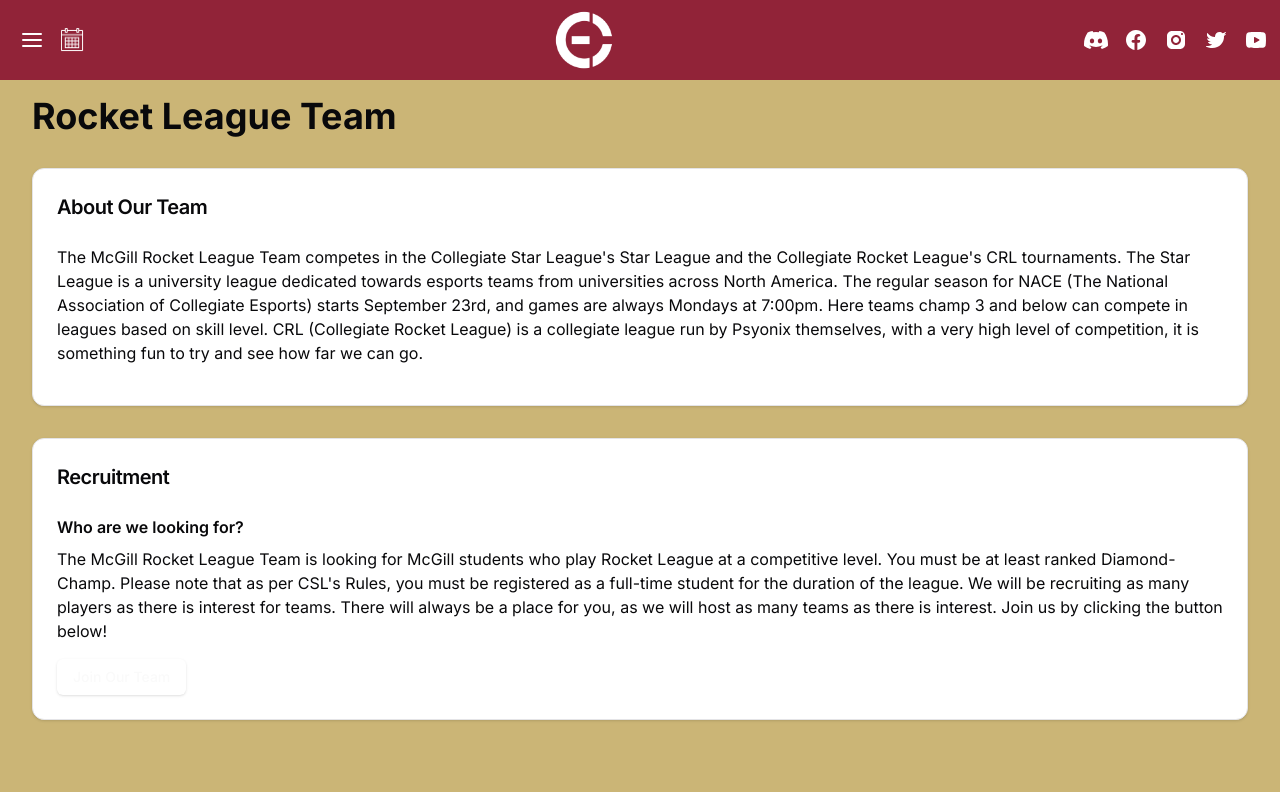
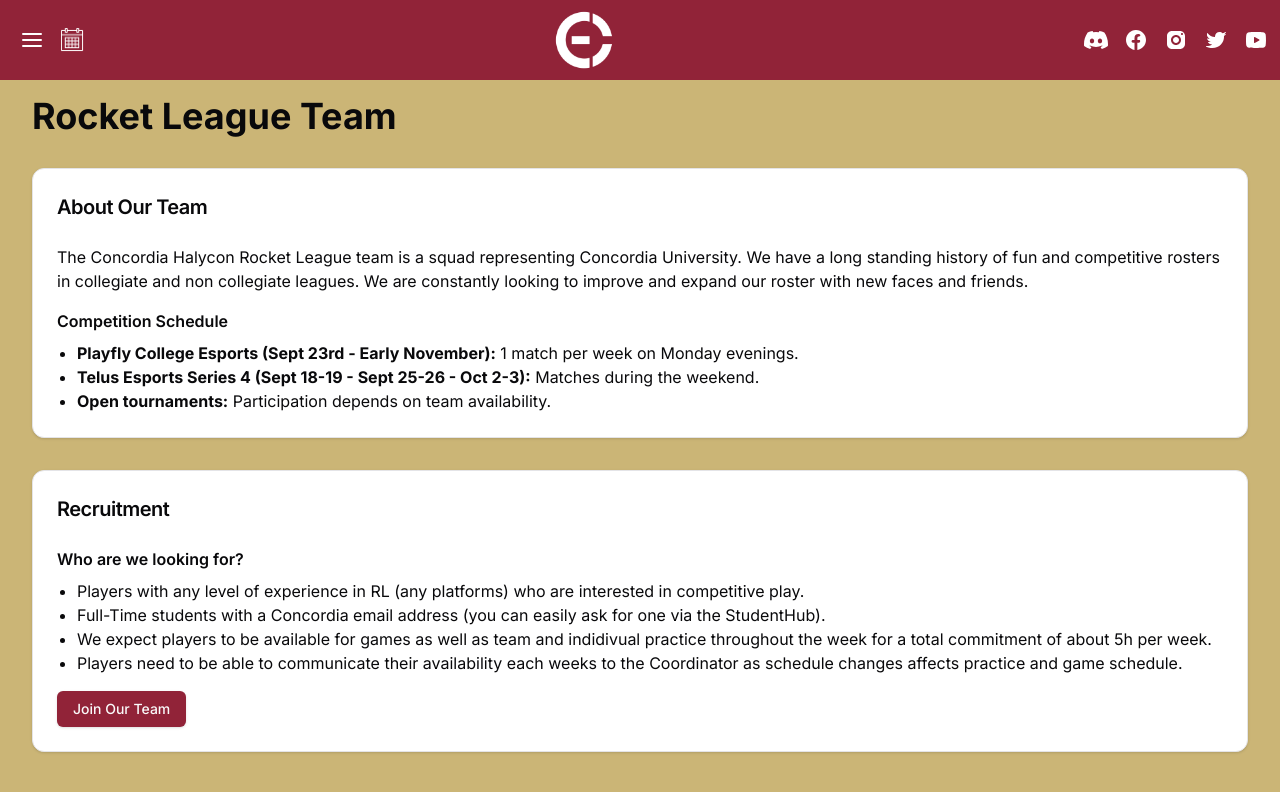
Before and after one commit to Sandrooreo/concordia-esports-associtation, a Next.js app: page /teams/rocket-league in a window 1280 px wide. Shown: the top 792 px of the page. Built offline with nearby package versions, Linux system fonts and the light colour scheme.

Commit message:
team info changes, may have fucked up the apex page lmao

```diff
--- a/app/teams/apex/page.tsx
+++ b/app/teams/CS2/page.tsx
@@ -7,7 +7,7 @@
 export default function TeamPage() {
   return (
     <div className="container mx-auto px-4">
-      <h1 className="text-4xl font-bold mb-8">Apex Legends Team</h1>
+      <h1 className="text-4xl font-bold mb-8">Counter Strike 2 Legends Team</h1>
 
       <Card className="mb-8">
         <CardHeader>
@@ -15,7 +15,7 @@
         </CardHeader>
         <CardContent>
           <p className="mb-4">
-            The CESA Apex squad is a competitive Apex team that represents
+            The CeSA Counter Strike 2 squad is a competitive CS2 team that represents
             Concordia in leagues and competitions. We tend to play in collegiate
             leagues and other competitions and are always looking for players.
           </p>
--- a/app/teams/league-of-legends/page.tsx
+++ b/app/teams/league-of-legends/page.tsx
@@ -43,7 +43,7 @@
             href="https://forms.gle/zPXnKhTbUwQjtXUb7"
             target="_blank"
           >
-            <Button className="bg-concordia-burgundy hover:bg-white-vibrant">
+            <Button className="bg-concordia-burgundy hover:bg-concordia-gold">
               Join Our Team
             </Button>
           </Link>
--- a/app/teams/overwatch-2/page.tsx
+++ b/app/teams/overwatch-2/page.tsx
@@ -36,7 +36,7 @@
             href="https://forms.gle/3UjnWvuLmjsSh3zt9"
             target="_blank"
           >
-            <Button className="bg-concordia-burgundy hover:bg-white-vibrant">
+            <Button className="bg-concordia-burgundy hover:bg-concordia-gold">
               Join Our Team
             </Button>
           </Link>
--- a/app/teams/rainbow-six-siege/page.tsx
+++ b/app/teams/rainbow-six-siege/page.tsx
@@ -18,17 +18,17 @@
             The Concordia R6 team is a competitive Rainbow Six: Siege squad
             representing Concordia University. We have a strong track record in
             collegiate leagues and are constantly looking to improve and expand
-            our roster.
+            our roster with new faces and friends.
           </p>
           <h3 className="font-semibold mb-2">Competition Schedule</h3>
           <ul className="list-disc pl-5">
             <li>
               <strong>CR6 (Sept 21 - Early December):</strong> A long-standing
-              collegiate league in NA. One match per week.
+              collegiate league in NA. One match per week, Default time Fridays 7PM EST.
             </li>
             <li>
               <strong>CCL (Sept 16th - Nov 25th):</strong> A new collegiate
-              Canadian league. One match per week.
+              Canadian league. One match per week, Default time Mondays 7PM EST.
             </li>
             <li>
               <strong>Open tournaments:</strong> Participation depends on team
@@ -51,9 +51,9 @@
             </li>
             <li>
               Players available for a few hours on match nights (normally from
-              8pm onwards).
+              8PM onwards).
             </li>
-            <li>Main roster: 3-5 nights/week availability.</li>
+            <li>Main roster: 3-5 nights/week availability (often after 8PM).</li>
             <li>Substitutes: Flexible scheduling with less time commitment.</li>
           </ul>
           <Link href="https://forms.gle/FChnDwDkcigckDXW9" target="_blank">
@@ -134,6 +134,11 @@
           role="Entry-Flex"
           icon="/rainbow-six-siege/job.png"
         />
+        <TeamMemberCard
+          name="Kyoshi"
+          role="Support"
+          icon="/rainbow-six-siege/kyoshi1.png"
+        />
         {/* Add more TeamMemberCards as needed */}
       </div>
     </div>
--- a/app/teams/rocket-league/page.tsx
+++ b/app/teams/rocket-league/page.tsx
@@ -15,17 +15,23 @@
         </CardHeader>
         <CardContent>
           <p className="mb-4">
-            The McGill Rocket League Team competes in the Collegiate Star
-            League&apos;s Star League and the Collegiate Rocket League&apos;s
-            CRL tournaments. The Star League is a university league dedicated
-            towards esports teams from universities across North America. The
-            regular season for NACE (The National Association of Collegiate
-            Esports) starts September 23rd, and games are always Mondays at
-            7:00pm. Here teams champ 3 and below can compete in leagues based on
-            skill level. CRL (Collegiate Rocket League) is a collegiate league
-            run by Psyonix themselves, with a very high level of competition, it
-            is something fun to try and see how far we can go.
+            The Concordia Halycon Rocket League team is a squad representing Concordia University.
+            We have a long standing history of fun and competitive rosters in collegiate and non collegiate leagues.
+            We are constantly looking to improve and expand our roster with new faces and friends.
           </p>
+          <h3 className="font-semibold mb-2">Competition Schedule</h3>
+          <ul className="list-disc pl-5">
+            <li>
+              <strong>Playfly College Esports (Sept 23rd - Early November):</strong> 1 match per week on Monday evenings.
+            </li>
+            <li>
+              <strong>Telus Esports Series 4 (Sept 18-19 - Sept 25-26 - Oct 2-3):</strong> Matches during the weekend.
+            </li>
+            <li>
+              <strong>Open tournaments:</strong> Participation depends on team
+              availability.
+            </li>
+          </ul>
         </CardContent>
       </Card>
 
@@ -35,23 +41,24 @@
         </CardHeader>
         <CardContent>
           <h3 className="font-semibold mb-2">Who are we looking for?</h3>
-          <p className="mb-4">
-            The McGill Rocket League Team is looking for McGill students who
-            play Rocket League at a competitive level. You must be at least
-            ranked Diamond-Champ. Please note that as per CSL&apos;s Rules, you
-            must be registered as a full-time student for the duration of the
-            league. We will be recruiting as many players as there is interest
-            for teams. There will always be a place for you, as we will host as
-            many teams as there is interest. Join us by clicking the button
-            below!
-          </p>
-          <Link href="https://forms.gle/2WmcpHag9gK6Y4ub8" target="_blank">
-            <Button className="bg-mcgill hover:bg-mcgill-vibrant">
+          <ul className="list-disc pl-5 mb-4">
+            <li>
+            Players with any level of experience in RL (any platforms) who are interested in competitive play.
+            </li>
+            <li>
+            Full-Time students with a Concordia email address (you can easily ask for one via the StudentHub).
+            </li>
+            <li>We expect players to be available for games as well as team and indidivual practice throughout the week for a total commitment of about 5h per week.</li>
+            <li>Players need to be able to communicate their availability each weeks to the Coordinator as schedule changes affects practice and game schedule.</li>
+          </ul>
+          <Link href="https://forms.gle/PwzEnNde9tFDuZHX6" target="_blank">
+            <Button className="bg-concordia-burgundy hover:bg-concordia-gold">
               Join Our Team
             </Button>
           </Link>
         </CardContent>
       </Card>
+
     </div>
   );
 }
```
Also changed, not shown: public/games/cs2logo.jpg (added).
